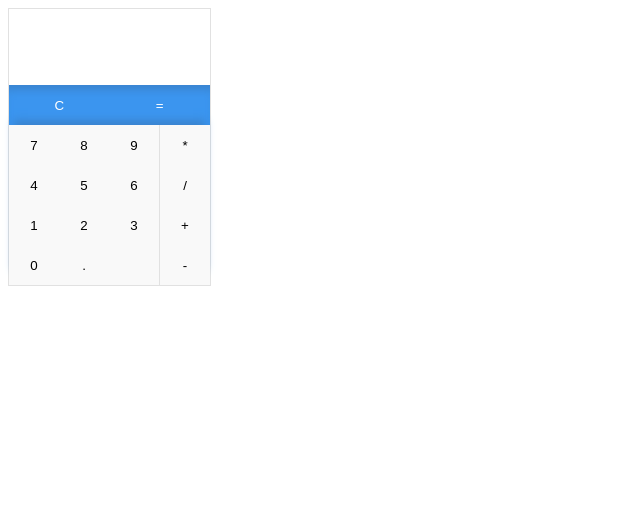
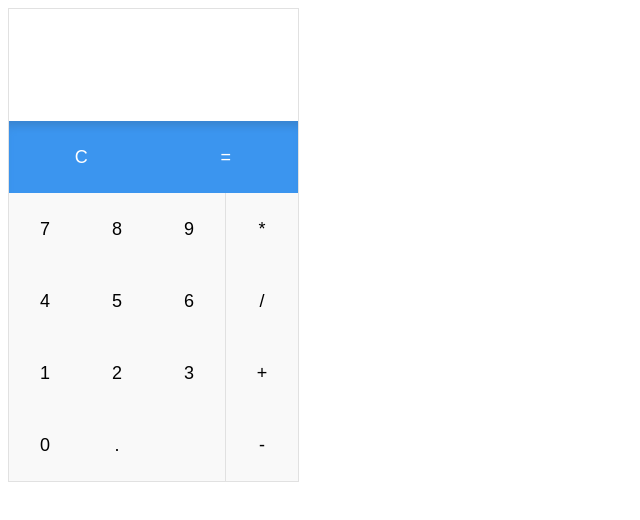
Before and after one commit to PierreEv/calculator-app, a React (Create React App) app: page / in a window 1280 px wide. Shown: the top 520 px of the page, without its empty margins (0-640 px from the left). Built offline with nearby package versions, Linux system fonts and the light colour scheme.

Commit message:
Fix css issue

```diff
--- a/src/index.css
+++ b/src/index.css
@@ -6,7 +6,7 @@
     flex-flow: row;
 }
 
-.flex-column-container {
+.display, .flex-column-container {
     display: flex;
     flex-flow: column;
 }
@@ -21,26 +21,29 @@
 
 .calculator {
     border: 1px solid #e1e1e1;
-    max-width: 205px;
     height: 100%;
+    max-width: 289px;
+    min-width: 289px;
 }
 
 /** DISPLAY **/
 .display {
     text-align: right;
-    padding: 8px;
+    padding: 0.5em;
+    height: 6em;
 }
 
 .text-operation {
-    height: 20px;
     padding: 5px;
-    font-size: 20px
+    font-size: 18px;
+    flex: auto;
+    word-break: break-all;
 }
 
 .value-operation {
-    height: 20px;
     padding: 5px;
-    font-size: 16px
+    font-size: 22px;
+    font-weight: bold;
 }
 
 
@@ -51,7 +54,6 @@
 }
 
 .text-keyboard {
-    box-shadow: 0px -10px 8px -5px #3a84cf;
     background-color: #f9f9f9;
 }
 
@@ -68,13 +70,13 @@ button.action-btn {
 }
 
 button:hover.action-btn {
-    background-color: #0050ac;
+    background-color: #3176bb;
 }
 
 button {
-    margin: 5px;
-    width: 40px;
-    height: 30px;
+    width: 4em;
+    height: 4em;
+    font-size: 18px;
 
     appearance: none;
     box-shadow: none;
@@ -91,6 +93,7 @@ button:hover {
 /** ADMIN FORM **/
 .admin-form {
     padding: 10px;
+    overflow: auto;
 }
 
 .search {
```
